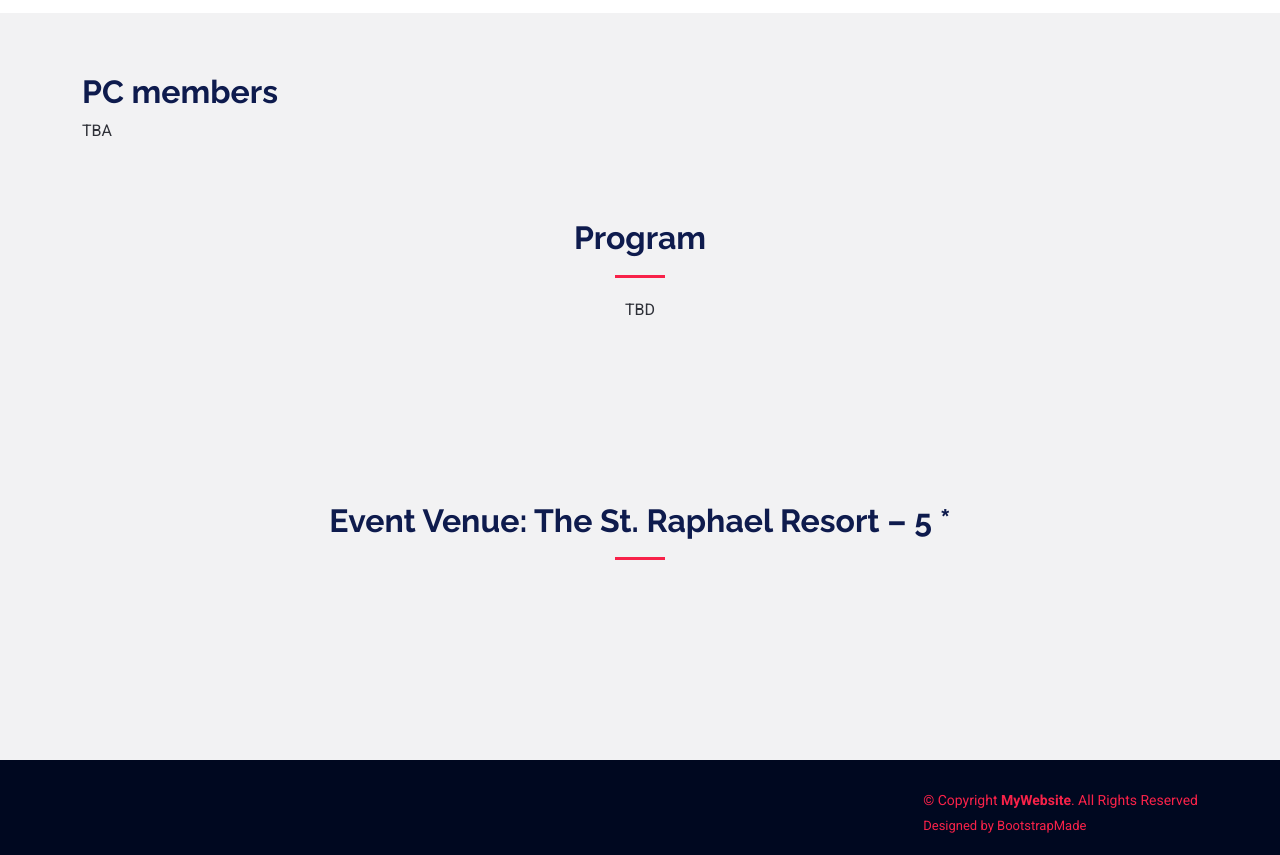
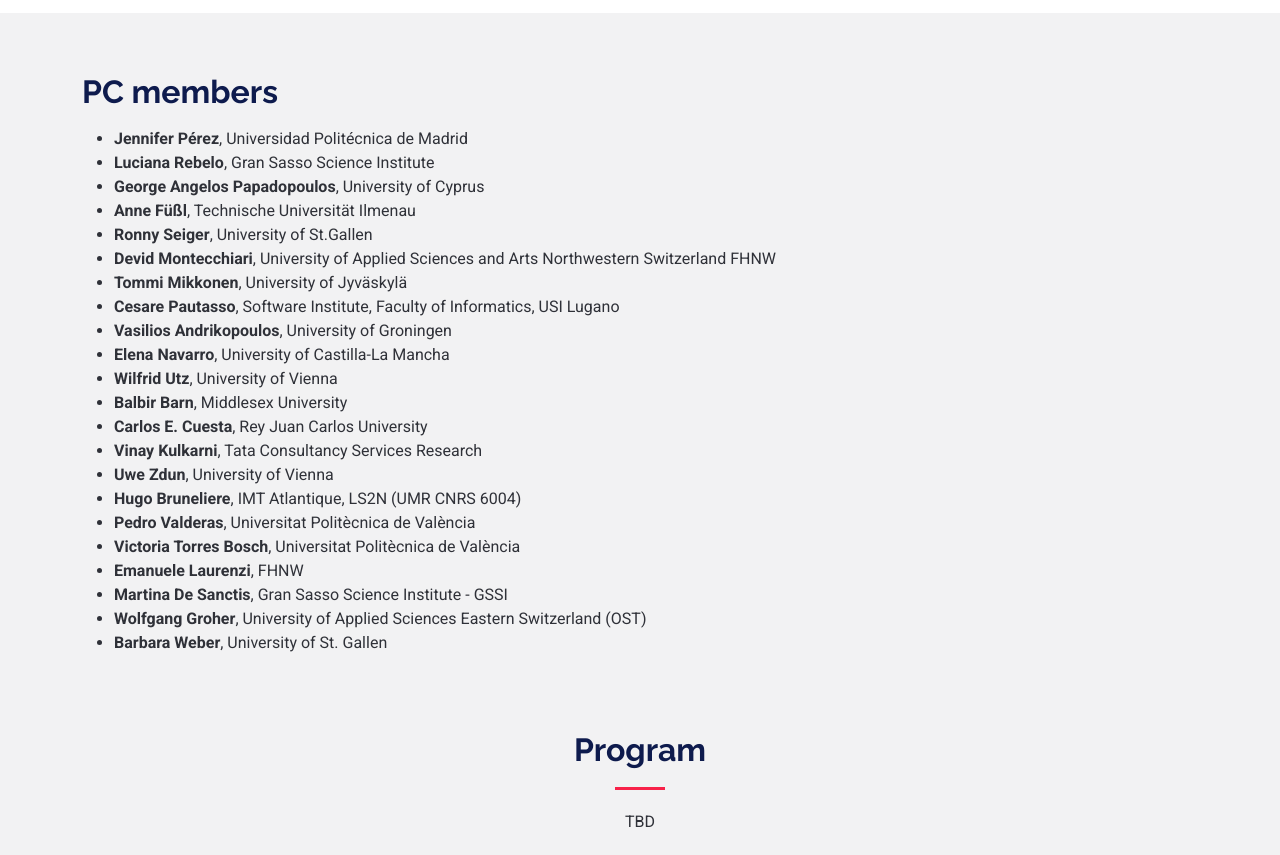
Before and after one commit to ArchDTO/archdto2025, a plain HTML site: page index.html in a window 1280 px wide. Shown: the part 3233-4088 px from the top of the page. Drawn offline with Linux system fonts and the light colour scheme.

Commit message:
pc members update

```diff
--- a/index.html
+++ b/index.html
@@ -200,7 +200,7 @@ session, key topics include, but are not limited to:<p style="text-align: justif
         <h2><b> Important dates</b><br></h2>
         <p style="text-align: justify;">
           <ul>
-            <li><b>Full paper submissions:</b>19 May 2025</li>
+            <li><b>Full paper submissions:</b> <s>19 May 2025</s> 28 May 2025</li>
             <li><b>Notification of acceptance:</b> 20 Jun 2025</li>
             <li><b>Workshop date:</b> 15 Sep - Tue 16 Sep 2025</li>
           </ul>
@@ -218,7 +218,7 @@ session, key topics include, but are not limited to:<p style="text-align: justif
     <h2><b> Submission process</b><br></h2>
     <p style="text-align: justify;">
 
-      Submissions must follow the LNCS style (https://www.springer.com/gp/computerscience/lncs/conference-proceedings-guidelines). All proposals should be submitted before the submission deadline (see below) using the online submission site: EasyChair ECSA 2025 (Available soon)
+      Submissions must follow the LNCS style (https://www.springer.com/gp/computerscience/lncs/conference-proceedings-guidelines). All proposals should be submitted before the submission deadline (see below) using the online submission site:  https://easychair.org/conferences/?conf=ecsa2025
 
       <ul>
         <li><b>Full papers</b> up to 16 pages, describing a novel idea about software architecture techniques and solutions for or with DTO</li>
@@ -328,20 +328,30 @@ session, key topics include, but are not limited to:<p style="text-align: justif
   <div class="container" data-aos="fade-up">
     <h2><b> PC members</b><br></h2>
     <p style="text-align: justify;">
-     <!-- <ul>
-        <li><b>Chenyu Wang</b>, Singapore Management University, Singapore</li>
-        <li><b>Christophe Debruyne</b>, University of Liege, Belgium</li>
-        <li><b>David Manrique Negrin</b>, Eindhoven University of Technology, Netherlands</li>
-        <li><b>Guang Yang</b>, Singapore Management University, Singapore</li>
-        <li><b>Hong Jin Kang</b>, Singapore Management University, Singapore</li>
-        <li><b>José Antonio Hernández López</b>, Linköping University, Sweden</li>
-        <li><b>Martin Weyssow</b>, Singapore Management University, Singapore</li>
-        <li><b>Shaukat Ali</b>, Simula Lab, Norway</li>
-        <li><b>Stefan Klikovits</b>, Johannes Kepler Universität, Austria</li>
-        <li><b>Vittoriano Muttillo</b>, University of Teramo, Italy</li>
-        <li><b>Xin Zhou</b>, Singapore Management University, Singapore</li>
-      </ul>-->
-      TBA
+     <ul>
+<li><b>Jennifer Pérez</b>, Universidad Politécnica de Madrid</li>
+<li><b>Luciana Rebelo</b>, Gran Sasso Science Institute</li>
+<li><b>George Angelos Papadopoulos</b>, University of Cyprus</li>
+<li><b>Anne Füßl</b>, Technische Universität Ilmenau</li>
+<li><b>Ronny Seiger</b>, University of St.Gallen</li>
+<li><b>Devid Montecchiari</b>, University of Applied Sciences and Arts Northwestern Switzerland FHNW</li>
+<li><b>Tommi Mikkonen</b>, University of Jyväskylä</li>
+<li><b>Cesare Pautasso</b>, Software Institute, Faculty of Informatics, USI Lugano</li>
+<li><b>Vasilios Andrikopoulos</b>, University of Groningen</li>
+<li><b>Elena Navarro</b>, University of Castilla-La Mancha</li>
+<li><b>Wilfrid Utz</b>, University of Vienna</li>
+<li><b>Balbir Barn</b>, Middlesex University</li>
+<li><b>Carlos E. Cuesta</b>, Rey Juan Carlos University</li>
+<li><b>Vinay Kulkarni</b>, Tata Consultancy Services Research</li>
+<li><b>Uwe Zdun</b>, University of Vienna</li>
+<li><b>Hugo Bruneliere</b>, IMT Atlantique, LS2N (UMR CNRS 6004)</li>
+<li><b>Pedro Valderas</b>, Universitat Politècnica de València</li>
+<li><b>Victoria Torres Bosch</b>, Universitat Politècnica de València</li>
+<li><b>Emanuele Laurenzi</b>, FHNW</li>
+<li><b>Martina De Sanctis</b>, Gran Sasso Science Institute - GSSI</li>
+<li><b>Wolfgang Groher</b>, University of Applied Sciences Eastern Switzerland (OST)</li>
+<li><b>Barbara Weber</b>, University of St. Gallen</li>
+    </ul>
       </p>
   </div><!-- End Section Title -->
 
```
